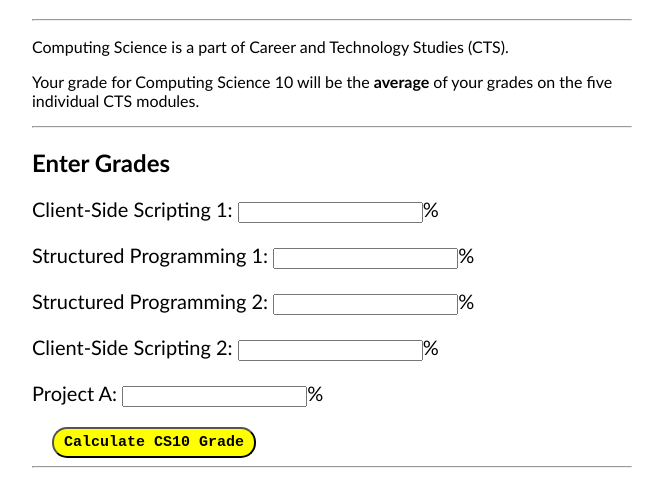
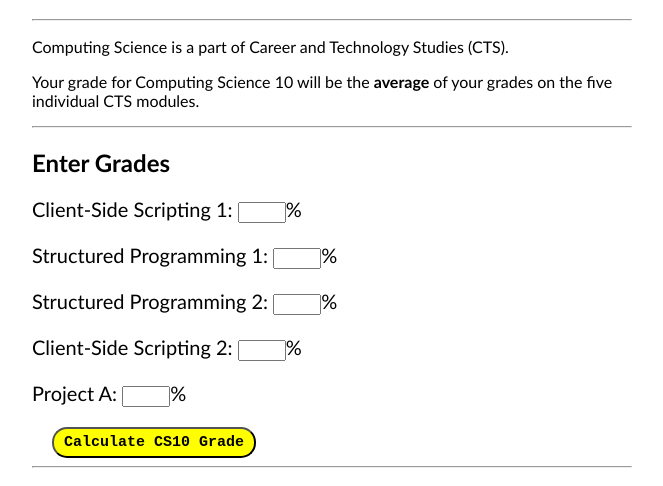
Before and after one commit to Sampalmer8/grade-calculator, a plain HTML site: page index.html in a window 1280 px wide. Shown: the part 113-599 px from the top of the page, without its empty margins (308-971 px from the left). Drawn offline with Linux system fonts and the light colour scheme.

Commit message:
finished grade calculator

```diff
--- a/style.css
+++ b/style.css
@@ -32,4 +32,6 @@ background {
     background-color: white;
 }
 
-in
+input {
+    width: 40px;
+}
```
